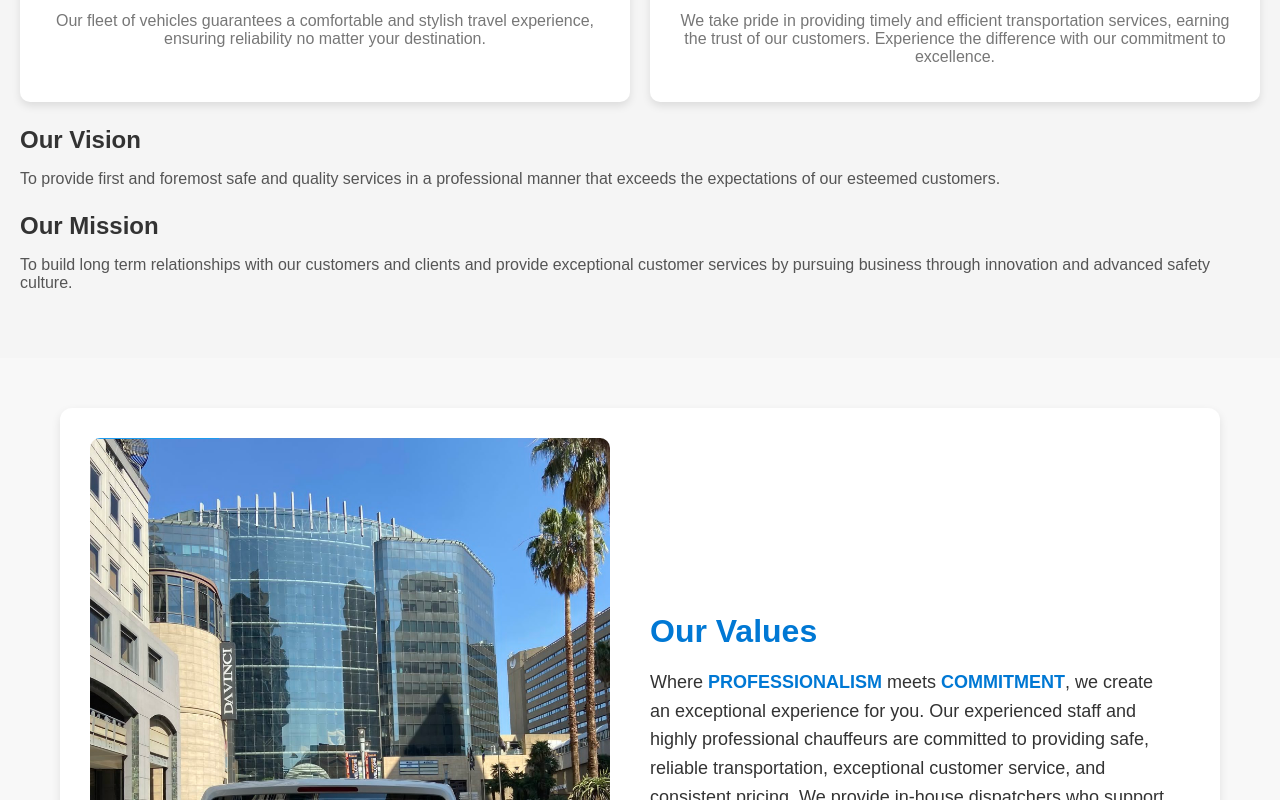
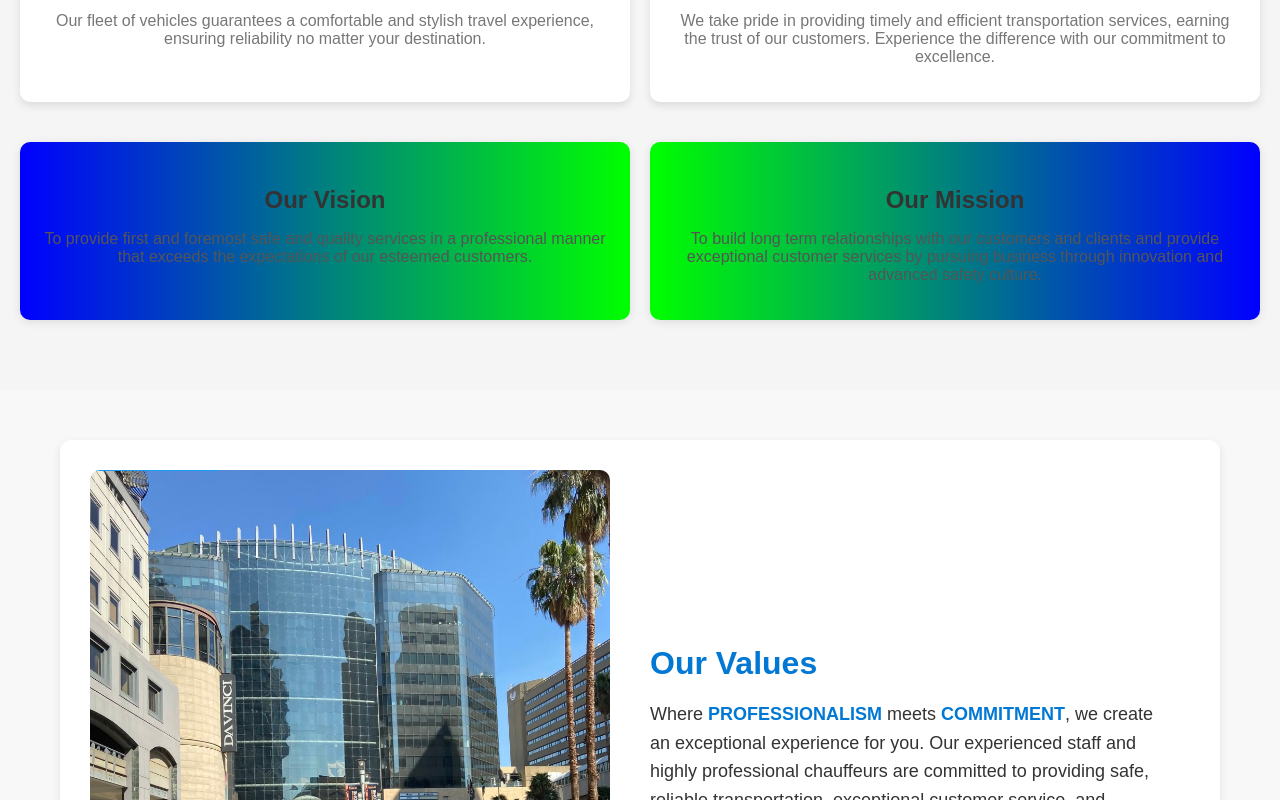
Before and after one commit to IkanyengAdams/my-website, a React (Create React App) app in the folder lociware-website/: page / in a window 1280 px wide. Shown: the part 2640-3440 px from the top of the page. Built offline with nearby package versions, Linux system fonts and the light colour scheme.

Commit message:
added our mission and vission styling

```diff
--- a/lociware-website/src/styles.css
+++ b/lociware-website/src/styles.css
@@ -686,6 +686,87 @@ p {
   margin-left: 0.5rem;
 }
 
+.about-container {
+  display: flex;
+  justify-content: space-between;
+  gap: 20px;
+  flex-wrap: wrap;
+  margin-bottom: 40px;  /* Adds space below the entire section */
+}
+
+.about-card {
+  background-color: #fff;
+  border-radius: 10px;
+  padding: 20px;
+  width: 30%;
+  box-shadow: 0 2px 10px rgba(0, 0, 0, 0.1);
+  transition: transform 0.3s ease-in-out;
+  text-align: center;
+  margin-bottom: 20px; /* Adds space at the bottom of each card */
+}
+
+.about-card:hover {
+  transform: translateY(-10px);
+}
+
+.icon {
+  font-size: 2rem;
+  color: green;  /* Green icon */
+  margin-bottom: 15px;
+}
+
+h3 {
+  margin-bottom: 10px;
+  font-size: 1.5rem;
+}
+
+p {
+  font-size: 1rem;
+  color: #555;
+}
+
+@media (max-width: 768px) {
+  .about-card {
+    width: 100%;
+    margin-bottom: 30px;  /* Ensures more space on smaller screens */
+  }
+}
+
+.vision-mission-container {
+  display: flex;
+  justify-content: space-between;
+  gap: 20px;
+  margin-top: 40px;
+}
+
+.vision-card, .mission-card {
+  background-color: #fff;
+  border-radius: 10px;
+  padding: 20px;
+  width: 48%;
+  box-shadow: 0 2px 10px rgba(0, 0, 0, 0.1);
+  text-align: center;
+  margin-bottom: 20px;
+}
+
+.vision-card {
+  background: linear-gradient(90deg, #0000ff, #00ff00); /* Blue to Green gradient */
+}
+
+.mission-card {
+  background: linear-gradient(90deg, #00ff00, #0000ff); /* Green to Blue gradient */
+}
+
+h3 {
+  font-size: 1.5rem;
+  color: #333;
+  margin-bottom: 10px;
+}
+
+p {
+  font-size: 1rem;
+  color: #555;
+}
 
 
 /* Values Section */
```
